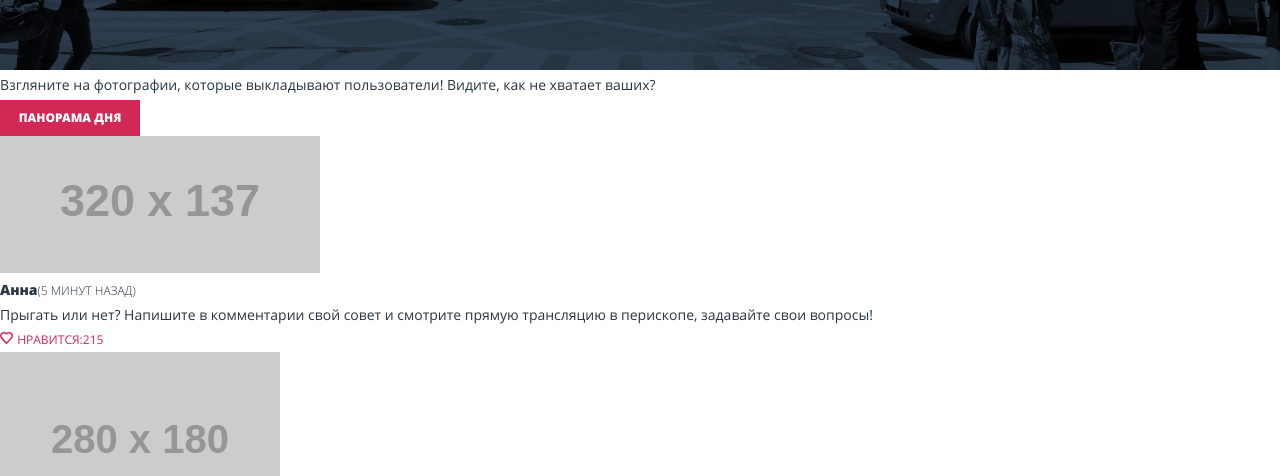
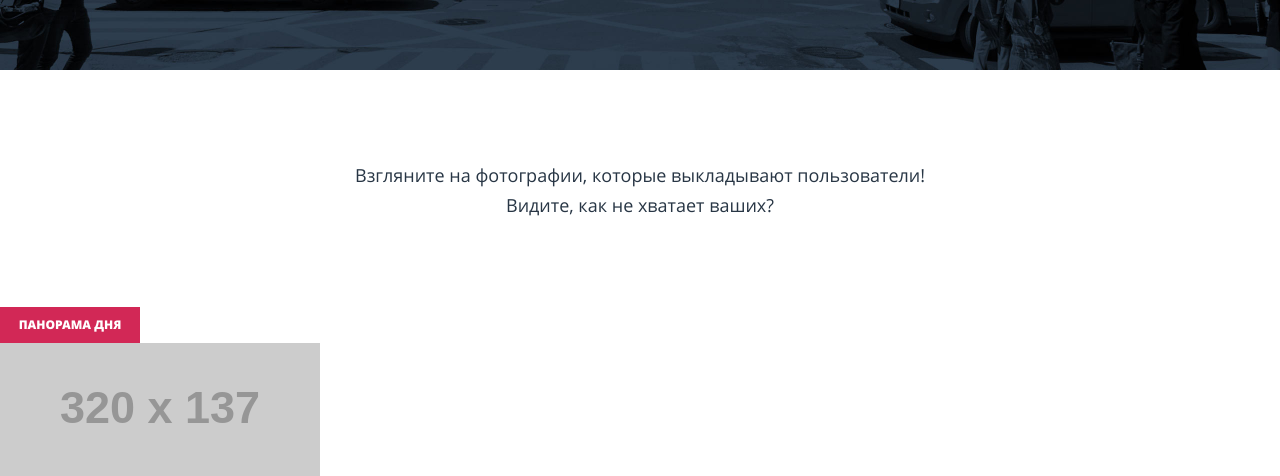
Before and after one commit to DmitryGytnikov/1477249-pink-20, a website: page source/photo.html in a window 1280 px wide. Shown: the part 324-800 px from the top of the page. Drawn offline with nearby package versions, Linux system fonts and the light colour scheme; files that its build step writes are made by us from their sources; placeholder pictures from the web are drawn by us.

Commit message:
Добавляет верстку .photo__subtitle на photo.html

```diff
--- a/source/photo.html
+++ b/source/photo.html
@@ -48,7 +48,7 @@
     </div>
   </header>
 
-  <main class="page-main">
+  <main class="main">
 
     <section class="photo">
 
@@ -56,9 +56,12 @@
         <h1 class="photo__title-text">Фотографии пользователей</h1>
       </div>
 
-      <div class="page-main__wrapper">
-        <p class="photo__subtitle">Взгляните на фотографии, которые выкладывают пользователи! Видите, как не хватает ваших?</p>
+
+      <div class="photo__subtitle">
+        <p class="photo__subtitle-text">Взгляните на фотографии, которые выкладывают пользователи!</p>
+        <p class="photo__subtitle-text">Видите, как не хватает ваших?</p>
       </div>
+
       <div class="best-today">
         <p class="best-today__mark">Панорама дня</p>
         <img src="https://via.placeholder.com/320x137" width="320" height="137" alt="Панорама дня">
@@ -73,6 +76,7 @@
           </div>
         </div>
       </div>
+
       <div class="page-main__wrapper">
         <ul class="photo__list">
           <li class="photo__item photo-block">
--- a/source/sass/blocks/photo.scss
+++ b/source/sass/blocks/photo.scss
@@ -1,5 +1,13 @@
 .photo__title {
   background: #cccccc url("../img/bg-back-mobile@1x.jpg") 50% 0/cover no-repeat;
+
+  @media (min-width: 320px) {
+    background-image: url("../img/bg-back-tablet@1x.jpg");
+  }
+
+  @media (min-width: 980px) {
+    background-image: url("../img/bg-back-desktop@1x.jpg");
+  }
 }
 
 .photo__title-text {
@@ -10,44 +18,54 @@
 
   @include text (300, 24px, 33px, #FFFFFF);
   // ($font-weight, $font-size, $line-height, $color)
-}
 
-@media (min-width: 320px) {
-  .photo__title {
-    background-image: url("../img/bg-back-tablet@1x.jpg");
-  }
-}
-
-@media (min-width: 660px) {
-  .photo__title-text {
+  @media (min-width: 660px) {
     padding: 176px 0 128px 0;
     max-width: 400px;
     font-size: 50px;
     line-height: 68px;
   }
-}
 
-@media (min-width: 980px) {
-  .photo__title {
-    background-image: url("../img/bg-back-desktop@1x.jpg");
-  }
-
-  .photo__title-text {
+  @media (min-width: 980px) {
     padding: 169px 0 89px 0;
   }
 }
 
 // ///////////////////////////////////////////////////////////
+
 .photo__subtitle {
-  margin: 0;
+  margin: 0 auto;
+  max-width: 280px;
+
+  padding-top: 44px;
+  padding-bottom: 50px;
+
+
+  @media (min-width: 660px) {
+    padding-top: 90px;
+    padding-bottom: 75px;
+    max-width: 450px;
+  }
+
+  @media (min-width: 980px) {
+    padding-bottom: 87px;
+    max-width: 580px;
+  }
+}
+
+.photo__subtitle-text {
+  text-align: center;
 
   @include text (400, 14px, 30px, #283645);
   // ($font-weight, $font-size, $line-height, $color)
+
+  @media (min-width: 660px) {
+    font-size: 18px;
+  }
 }
 
-.photo__list {
-  list-style: none;
+// //////////////////////////////////////////////////////////// //
 
-  margin: 0;
-  padding: 0;
-}
+// .photo__list {
+
+// }
```
Also changed, not shown: source/form.html (+1 -1 lines).
